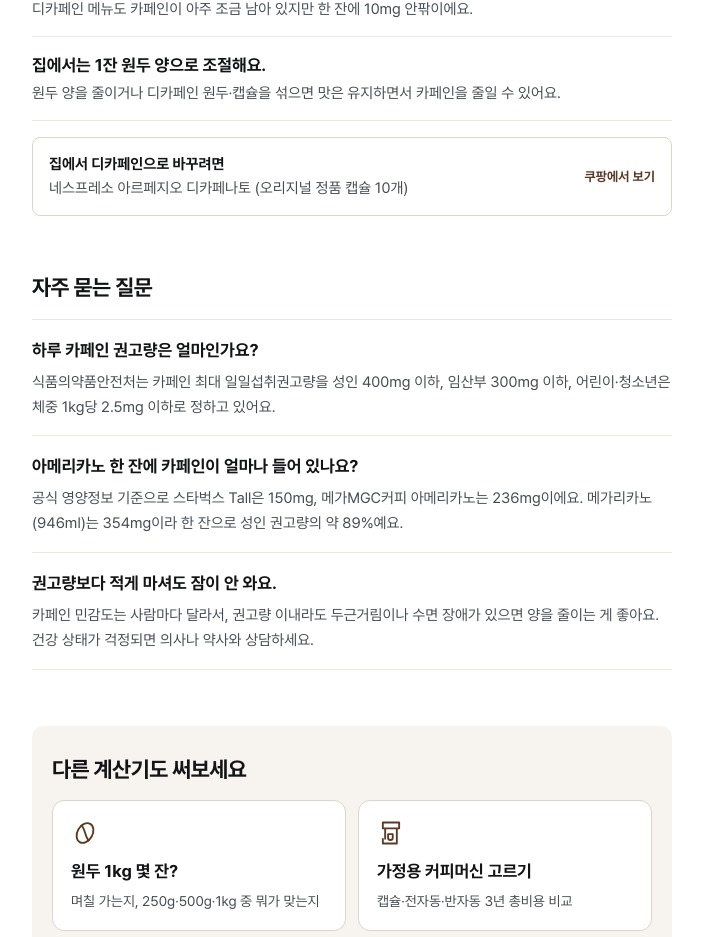
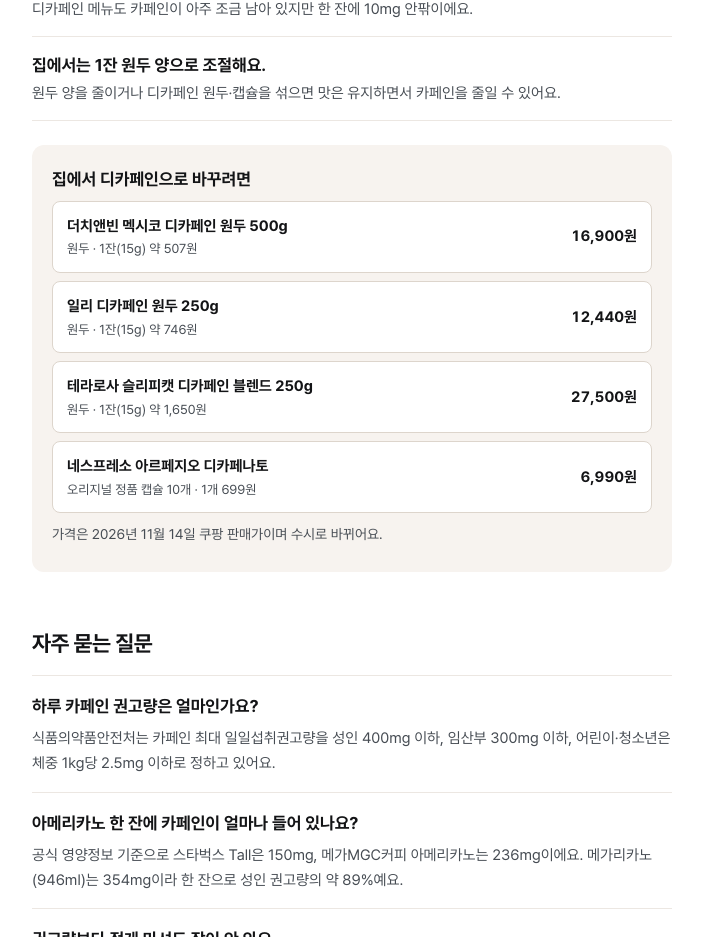
Before and after one commit to Jamie-ggul/jangap-site, an Astro site: page /coffee-caffeine in a window 1280 px wide. Shown: the part 3656-4593 px from the top of the page, without its empty margins (288-991 px from the left). Built offline with nearby package versions, Linux system fonts and the light colour scheme; Astro itself is replaced by a stand-in of ours.

Commit message:
기존 페이지에 함께 쓰는 상품 모듈 추가: 우유 거품기, 커피 저울, 디카페인 원두
Co-Authored-By: Claude Opus 5.5 <noreply@anthropic.com>
Claude-Session: https://claude.ai/code/session_01HYUbGe9x38ypwE1LHCTTZG

```diff
--- a/src/pages/coffee-caffeine.astro
+++ b/src/pages/coffee-caffeine.astro
@@ -88,7 +88,14 @@ const fmt = (n: number) => (Number.isInteger(n) ? n : n.toFixed(1)).toLocaleStri
       <li><b>디카페인으로 바꿔요.</b> 디카페인 메뉴도 카페인이 아주 조금 남아 있지만 한 잔에 10mg 안팎이에요.</li>
       <li><b>집에서는 1잔 원두 양으로 조절해요.</b> 원두 양을 줄이거나 디카페인 원두·캡슐을 섞으면 맛은 유지하면서 카페인을 줄일 수 있어요.</li>
     </ul>
-    <a class="deca" href="https://link.coupang.com/a/iFbJc1UlG0" target="_blank" rel="sponsored nofollow noopener"><span><b>집에서 디카페인으로 바꾸려면</b>네스프레소 아르페지오 디카페나토 (오리지널 정품 캡슐 10개)</span><span class="go">쿠팡에서 보기</span></a>
+    <div class="addon">
+      <h3>집에서 디카페인으로 바꾸려면</h3>
+      <a class="add-item" href="https://link.coupang.com/a/iFkEUyXOcS" target="_blank" rel="sponsored nofollow noopener"><span class="nm">더치앤빈 멕시코 디카페인 원두 500g <small>원두 · 1잔(15g) 약 507원</small></span><span class="pr">16,900원</span></a>
+      <a class="add-item" href="https://link.coupang.com/a/iFkEBLJhRI" target="_blank" rel="sponsored nofollow noopener"><span class="nm">일리 디카페인 원두 250g <small>원두 · 1잔(15g) 약 746원</small></span><span class="pr">12,440원</span></a>
+      <a class="add-item" href="https://link.coupang.com/a/iFkFcFWFZ6" target="_blank" rel="sponsored nofollow noopener"><span class="nm">테라로사 슬리피캣 디카페인 블렌드 250g <small>원두 · 1잔(15g) 약 1,650원</small></span><span class="pr">27,500원</span></a>
+      <a class="add-item" href="https://link.coupang.com/a/iFbJc1UlG0" target="_blank" rel="sponsored nofollow noopener"><span class="nm">네스프레소 아르페지오 디카페나토 <small>오리지널 정품 캡슐 10개 · 1개 699원</small></span><span class="pr">6,990원</span></a>
+      <p class="addon-lead" style="margin-top:10px">가격은 2026년 11월 14일 쿠팡 판매가이며 수시로 바뀌어요.</p>
+    </div>
   </section>
 
   <section class="sec" aria-labelledby="faq-h">
--- a/src/styles/global.css
+++ b/src/styles/global.css
@@ -138,3 +138,14 @@ ol.check li b{color:var(--ink)}
 /* 상단 제휴 고지 한 줄 */
 .top-disc{max-width:680px;margin:0 auto;padding:6px 20px 8px;font-size:11.5px;line-height:1.5;color:var(--muted)}
 .is-wide .top-disc{max-width:1120px;padding-left:24px;padding-right:24px}
+
+/* 함께 쓰면 좋은 상품 모듈 */
+.addon{margin-top:24px;padding:20px;background:var(--band);border-radius:12px}
+.addon[hidden]{display:none}
+.addon h3{margin:0 0 4px;font-size:var(--s3)}
+.addon-lead{margin:0 0 6px;font-size:14px;color:var(--body)}
+.add-item{display:grid;grid-template-columns:1fr auto;gap:12px;align-items:center;margin-top:8px;padding:12px 14px;background:#fff;border:1px solid var(--line);border-radius:8px;text-decoration:none;color:var(--ink)}
+.add-item:hover{border-color:var(--espresso)}
+.add-item .nm{font-weight:700}
+.add-item .nm small{display:block;font-weight:400;font-size:var(--s1);color:var(--body)}
+.add-item .pr{font-weight:700;font-variant-numeric:tabular-nums;white-space:nowrap}
```
Also changed, not shown: src/pages/home-coffee-machine.astro (+17 -0 lines), src/pages/nespresso-capsule.astro (+9 -0 lines).
